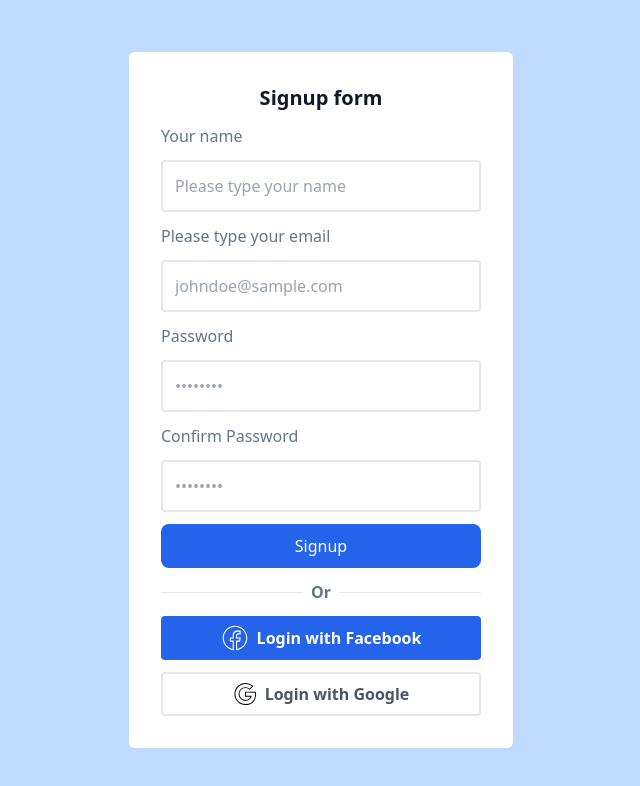
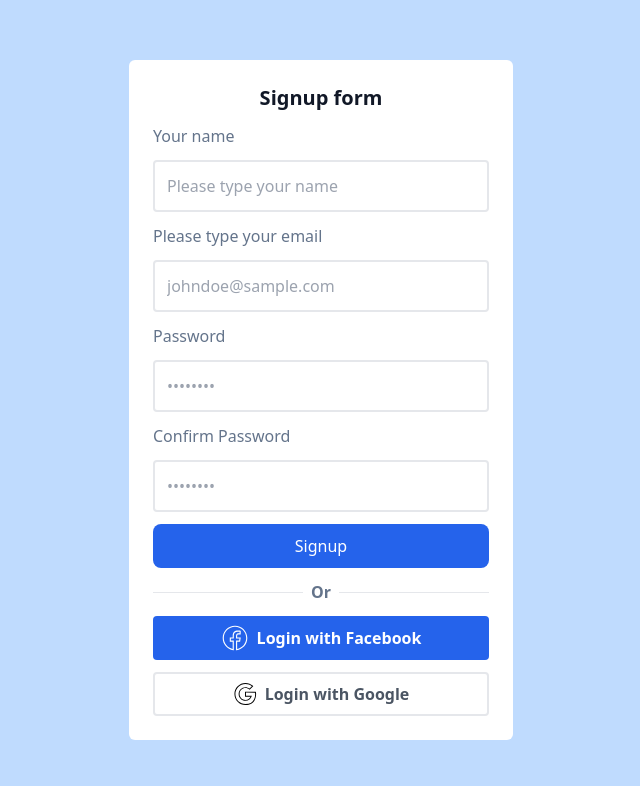
Before and after one commit to imnethaji/Tailwind-Training, a website: page src/index.html in a window 1280 px wide. Shown: the whole page, without its empty margins (319-959 px from the left). Drawn offline with Linux system fonts and the light colour scheme.

Commit message:
Removing of unused class

```diff
--- a/src/index.html
+++ b/src/index.html
@@ -9,7 +9,7 @@
 </head>
 
 <body class="w-full flex justify-center items-center bg-blue-200">
-    <div class="w-96 rounded-md flex flex-col  bg-white p-6 space-y-3 sm:p-8">
+    <div class="w-96 rounded-md flex flex-col  bg-white p-6 space-y-3">
         <h1 class="flex justify-center text-xl font-bold text-gray-900">
             Signup form</h1>
         <label for="name" class="text-slate-500">Your name</label>
```
